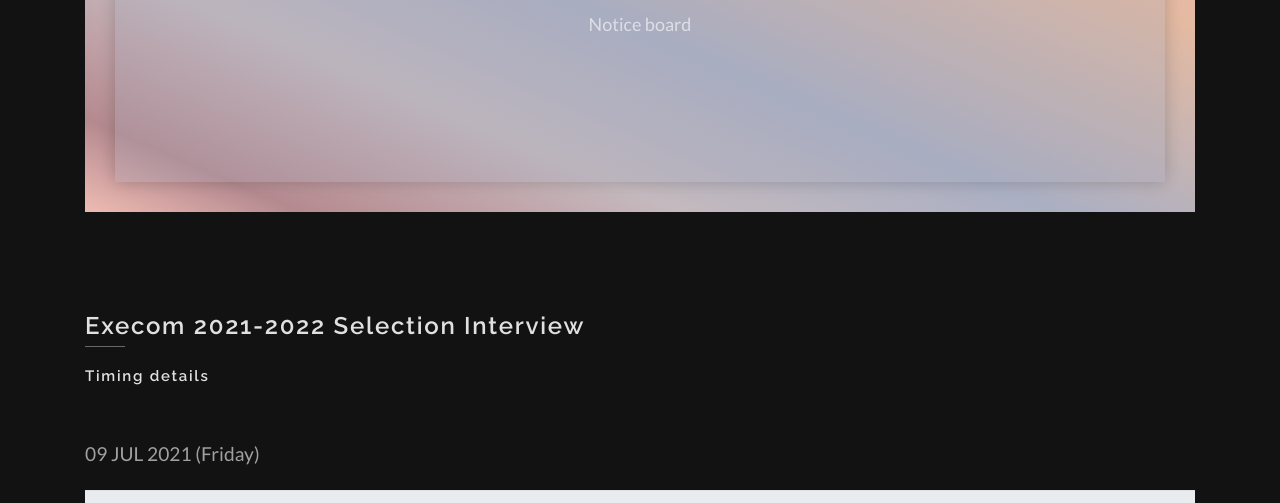
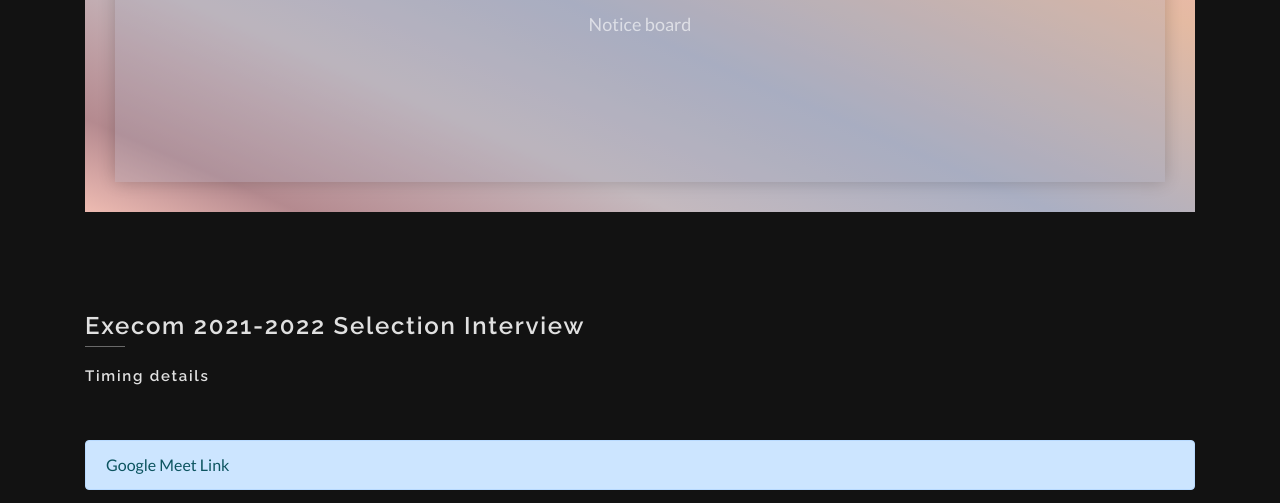
Before and after one commit to gokulmanohar/PRODDEC-Official-Website, a plain HTML site: page notice.html in a window 1280 px wide. Shown: the part 288-791 px from the top of the page. Drawn offline with nearby package versions, Linux system fonts and the light colour scheme.

Commit message:
Notice link style added

```diff
--- a/css/main.css
+++ b/css/main.css
@@ -218,9 +218,10 @@ b {
     border: none;
 }
 
-.alert {
+.alert a {
     margin-top: 3em;
     font-family: 'Lato';
+    color: #0c5460;
 }
 
 /* =Navigation Header
--- a/notice.html
+++ b/notice.html
@@ -108,6 +108,9 @@
             <h1>Execom 2021-2022 Selection Interview</h1>
             <hr>
             <h6>Timing details</h6>
+        </div>
+        <div class="alert alert-primary" role="alert">
+            <a href="https://meet.google.com/vuk-cduv-ctd" target="_blank">Google Meet Link</a>
         </div>
         <!-- Table #1 -->
         <p>09 JUL 2021 (Friday)</p>
```
